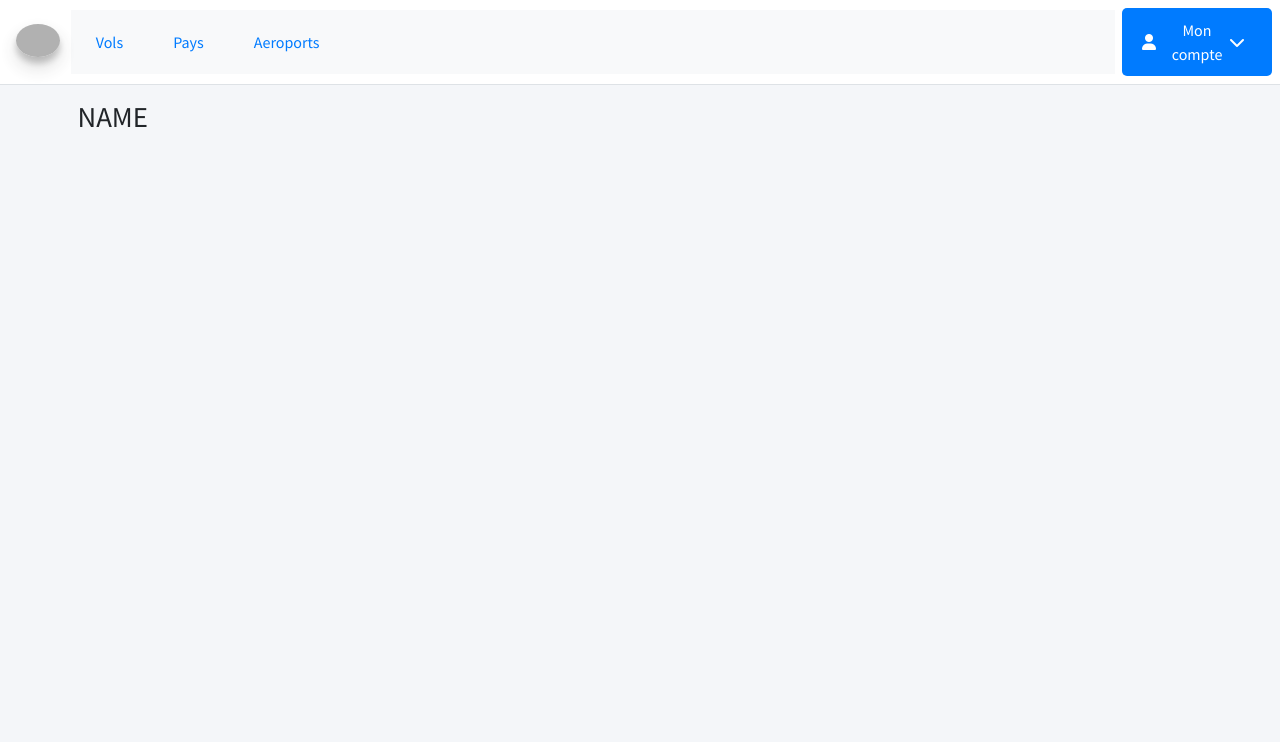
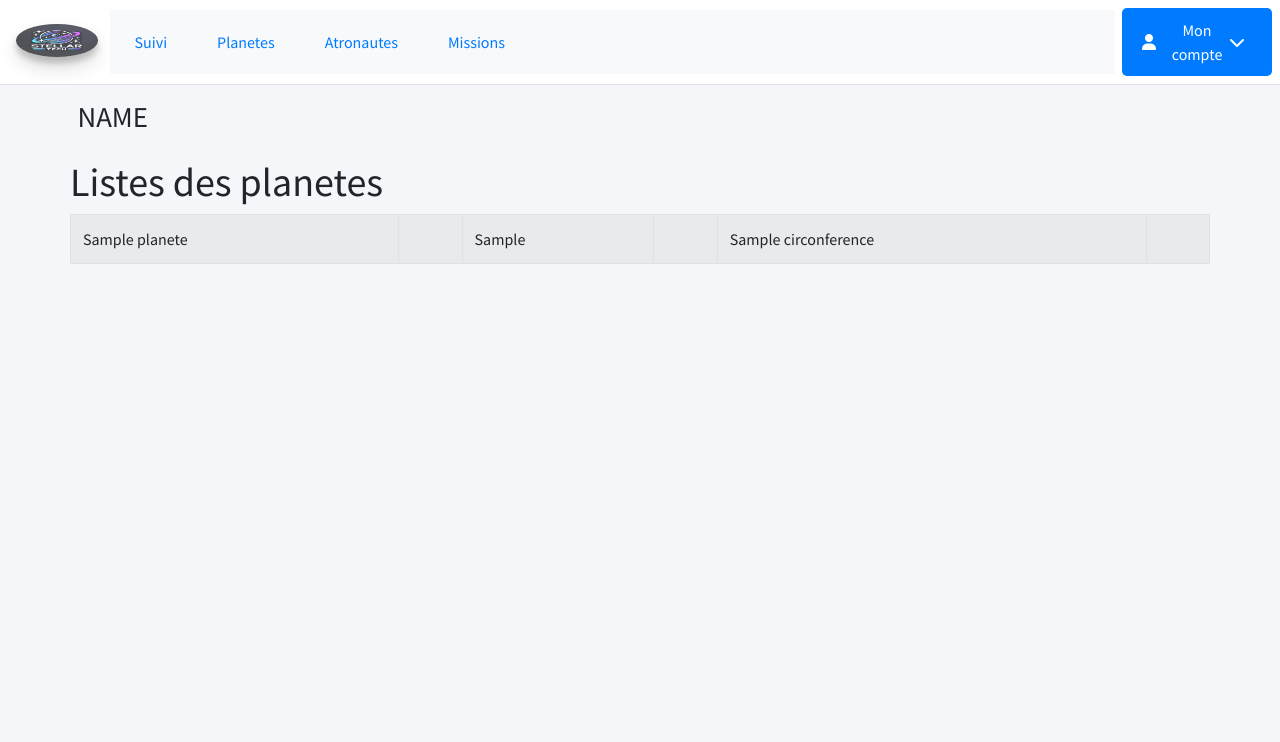
Before and after one commit to Nomena12/SAYNA-SQLPHP-SPACEODYSSEY, a PHP site: template app/Views/planetes/index.php in a window 1280 px wide. Shown: the top 742 px of the page. Run offline with PHP 8.4, Linux system fonts and the light colour scheme; the template is opened without the code that fills it: most values are stand-ins (such as "Sample title", 1, 10 or a date in 2020); data that the repository does not hold is empty; some libraries are stand-ins or nearby versions; grey boxes are pictures that could not be loaded.

Commit message:
mis en place des fonctionnalite sur planetes.php

```diff
--- a/app/Models/Planetes.php
+++ b/app/Models/Planetes.php
@@ -7,5 +7,11 @@ use Kernel\Model;
 class Planetes extends Model{
     protected static string $table = 'planetes';
 
+    public function save(){
+        $query = 'update planetes set name=:name, distanceDepuisTerre = :distanceDepuisTerre where id=:id' ;
+        \kernel\Connexion::execute($query,['name'=>$this->name,'distanceDepuisTerre'=>$this->distanceDepuisTerre,'id'=>$this->id]);
+}
+
+
 
 }
--- a/app/Views/header.php
+++ b/app/Views/header.php
@@ -39,7 +39,7 @@ scratch. This page gets rid of all links and provides the needed markup only.
   <nav class="main-header navbar navbar-expand-md navbar-light navbar-white">
     <div class="container">
       <a href="/" class="navbar-brand">
-        <img src="img/SAYNA_Logo.png" alt="AdminLTE Logo" class="brand-image img-circle elevation-3" style="opacity: .8">
+        <img src="img/logoS.png" alt="AdminLTE Logo" class="brand-image img-circle elevation-3" style="opacity: .8">
 
       </a>
 
@@ -49,11 +49,14 @@ scratch. This page gets rid of all links and provides the needed markup only.
 
       <div class="collapse navbar-collapse order-3" id="navbarCollapse">
         <!-- Left navbar links -->
-      <a href='.?controller=Vols&action=index' class='leftLink'>Vols</a>
+      <a href='.?controller=Vols&action=index' class='leftLink'>Suivi</a>
 
-      <a href='.?controller=Pays&action=index' class='leftLink'>Pays</a>
+      <a href='.?controller=Pays&action=index' class='leftLink'>Planetes</a>
 
-      <a href='.?controller=Aeroports&action=index' class='leftLink'>Aeroports</a>
+      <a href='.?controller=Aeroports&action=index' class='leftLink'>Atronautes</a>
+
+      <a href='.?controller=Aeroports&action=index' class='leftLink'>Missions</a>
+
 
 
 
--- a/app/Views/planetes/index.php
+++ b/app/Views/planetes/index.php
@@ -8,8 +8,84 @@ include('app/Views/header.php');
 
 
         <div class="row">
+        <h1>Listes des planetes</h1>
+            </div>
 
-            </div>
+            <div class="row">
+
+            <table class='table table-bordered table-striped'>
+                <thead>
+
+                </thead>
+                    <tbody>
+                        <?php
+                        foreach($planetes as $p){
+
+                            echo '<tr>';
+                            echo '<td>'. $p->name .'</td>';
+                            echo '<td>';
+                            echo kernel\Component::display('button',['url' => '.?controller=Planetes&action=edit&planetes='.$p->id,
+                            'label' => '<i class="fas fa-pen"></i>',
+                            'type' =>'info', ]);
+
+
+
+                             echo kernel\Component::display('button',['url' => '.?controller=Planetes&action=delete&planetes='.$p->id,
+                            'label' => '<i class="fas fa-trash"></i>',
+                            'type' =>'danger', ]);
+
+
+
+                            echo '</td>';
+
+                            echo '<td>'. $p->distanceDepuisTerre .'</td>';
+                            echo '<td>';
+                            echo kernel\Component::display('button',['url' => '.?controller=Planetes&action=edit&planetes='.$p->id,
+                            'label' => '<i class="fas fa-pen"></i>',
+                            'type' =>'info', ]);
+
+
+
+                             echo kernel\Component::display('button',['url' => '.?controller=Planetes&action=delete&planetes='.$p->id,
+                            'label' => '<i class="fas fa-trash"></i>',
+                            'type' =>'danger', ]);
+
+
+
+                            echo '</td>';
+
+
+                            echo '<td>'. $p->circonference .'</td>';
+                            echo '<td>';
+                            echo kernel\Component::display('button',['url' => '.?controller=Planetes&action=edit&planetes='.$p->id,
+                            'label' => '<i class="fas fa-pen"></i>',
+                            'type' =>'info', ]);
+
+
+
+                             echo kernel\Component::display('button',['url' => '.?controller=Planetes&action=delete&planetes='.$p->id,
+                            'label' => '<i class="fas fa-trash"></i>',
+                            'type' =>'danger', ]);
+
+
+
+                            echo '</td>';
+
+                            echo '</tr>';
+                        }
+
+
+
+
+
+                        ?>
+
+                    </tbody>
+
+
+               </table>
+
+        </div>
 
 <?php
 include('app/Views/footer.php');
```
Also changed, not shown: Kernel/Component.php (added, +16 -0 lines), app/Controllers/PlanetesController.php (+30 -0 lines), app/Views/planetes/confirmDelete.php (added, +25 -0 lines), app/Views/planetes/form.php (added, +27 -0 lines), img/logoS.png (added), img/logoS1.png (added), img/logoStellar.png (added).
